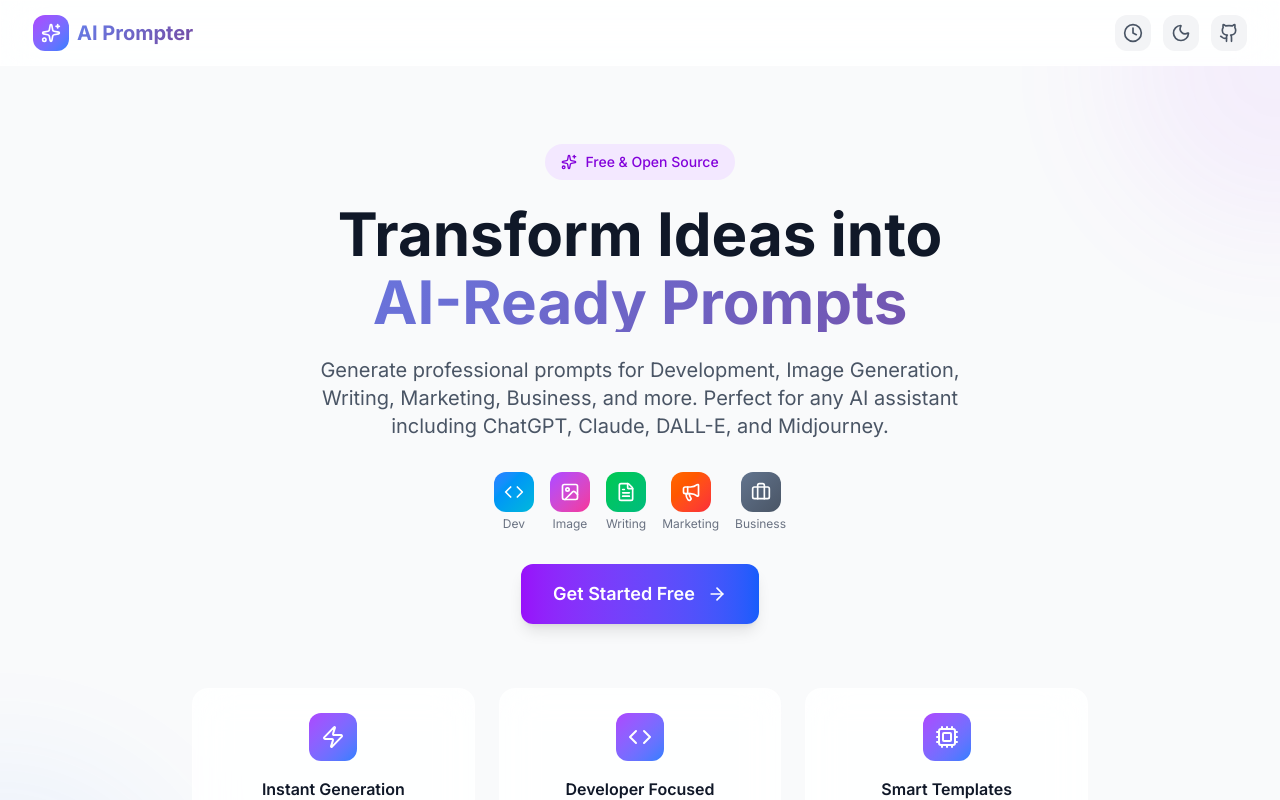
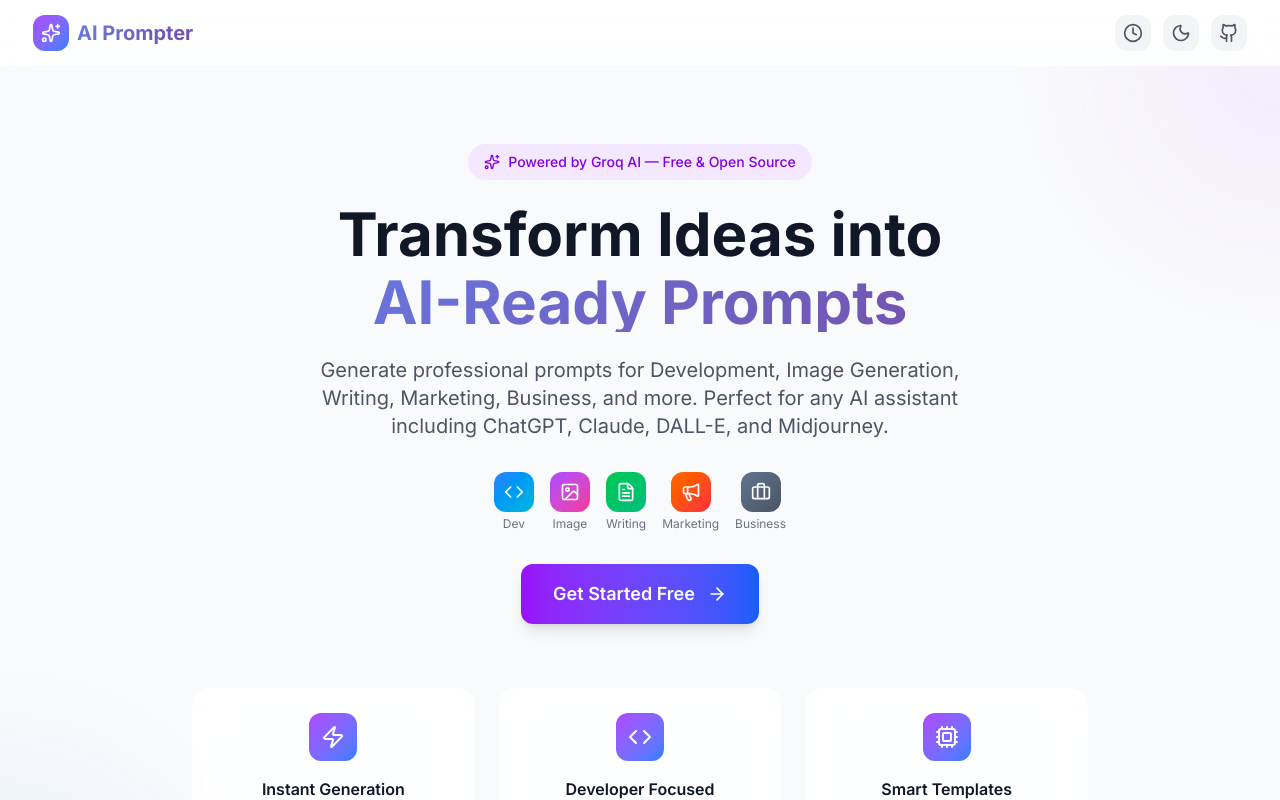
Before and after one commit to Saqibnawazkhan/AI-Prompter, a Next.js app: page / in a window 1280 px wide. Shown: the top 800 px of the page. Built offline with nearby package versions, Linux system fonts and the light colour scheme.

Commit message:
Change 12: Update hero badge to highlight Groq AI integration
Show users that prompts are now AI-enhanced with Groq.

Co-Authored-By: Claude Opus 4.6 <noreply@anthropic.com>

```diff
--- a/components/Hero.tsx
+++ b/components/Hero.tsx
@@ -47,7 +47,7 @@ export default function Hero({ onGetStarted }: HeroProps) {
             className="inline-flex items-center gap-2 px-4 py-2 rounded-full bg-purple-100 dark:bg-purple-900/30 text-purple-700 dark:text-purple-300 text-sm font-medium mb-6"
           >
             <Sparkles className="w-4 h-4" />
-            Free & Open Source
+            Powered by Groq AI — Free & Open Source
           </motion.div>
 
           {/* Main Title */}
```
